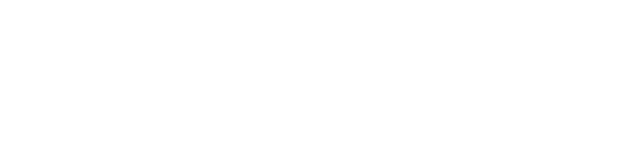
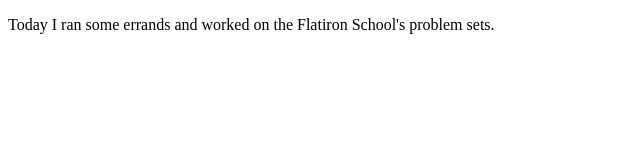
Before and after one commit to jtabb1/2021-07-10-Daily-Coding-Journal, a plain HTML site: page index.html in a window 1280 px wide. Shown: the whole page, without its empty margins (0-640 px from the left). Drawn offline with Linux system fonts and the light colour scheme.

Commit message:
Talk about my main activities for today.

```diff
--- a/index.html
+++ b/index.html
@@ -7,6 +7,10 @@
     <link href="style.css" rel="stylesheet" type="text/css" />
   </head>
   <body>
+
+    <p>Today I ran some errands and worked on the Flatiron School's
+      problem sets.</p>
+
     <script src="script.js"></script>
   </body>
 </html>
```
